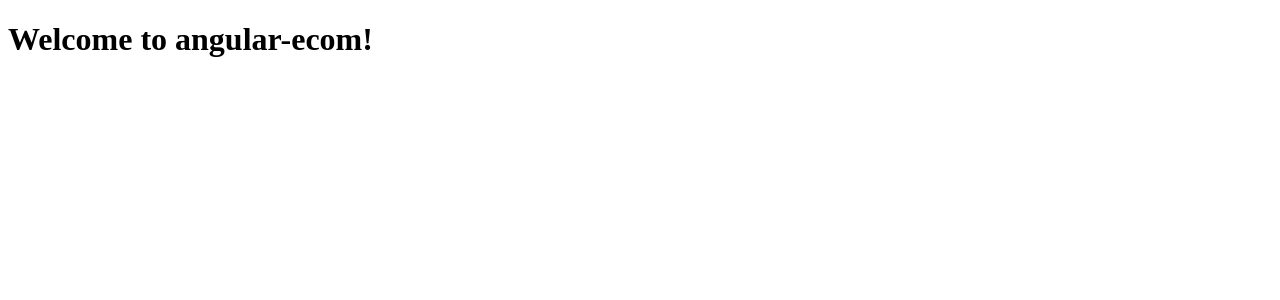
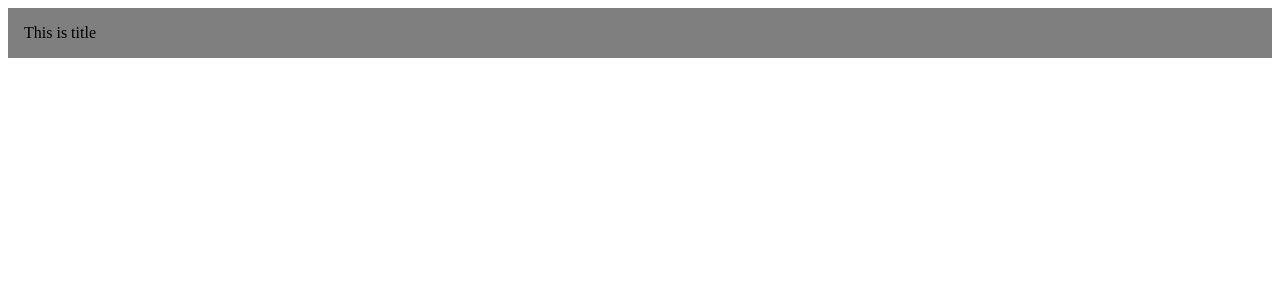
Before and after one commit to manojtharindu11/angular-ecom, an Angular app: page / in a window 1280 px wide. Shown: the top 300 px of the page. Built offline with nearby package versions, Linux system fonts and the light colour scheme.

Commit message:
create header component

```diff
--- a/angular.json
+++ b/angular.json
@@ -122,5 +122,8 @@
         }
       }
     }
+  },
+  "cli": {
+    "analytics": false
   }
 }
--- a/src/app/app.component.ts
+++ b/src/app/app.component.ts
@@ -1,16 +1,12 @@
 import { Component } from '@angular/core';
 import { RouterOutlet } from '@angular/router';
+import { HeaderComponent } from './components/header/header.component';
 
 @Component({
   selector: 'app-root',
-  imports: [RouterOutlet],
-  template: `
-    <h1>Welcome to {{title}}!</h1>
-
-    <router-outlet />
-  `,
+  imports: [HeaderComponent],
+  template: '<app-header>',
   styles: [],
 })
 export class AppComponent {
-  title = 'angular-ecom';
 }
--- /dev/null
+++ b/src/app/components/header/header.component.ts
@@ -0,0 +1,18 @@
+import { Component } from '@angular/core';
+import { signal } from '@angular/core';
+
+@Component({
+  selector: 'app-header',
+  imports: [],
+  template: `<div class="header">{{title()}}</div>`,
+  styles: `
+    .header {
+      background: rgba(0,0,0,.5);
+      color: black;
+      padding: 1rem;
+    }
+  `,
+})
+export class HeaderComponent {
+  title = signal('This is title');
+}
```
